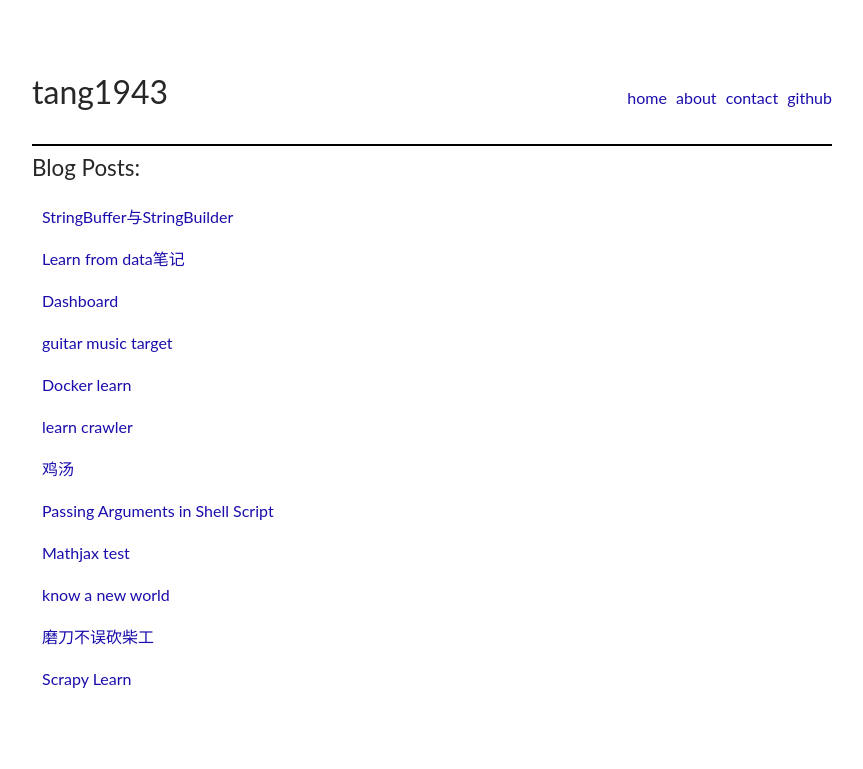
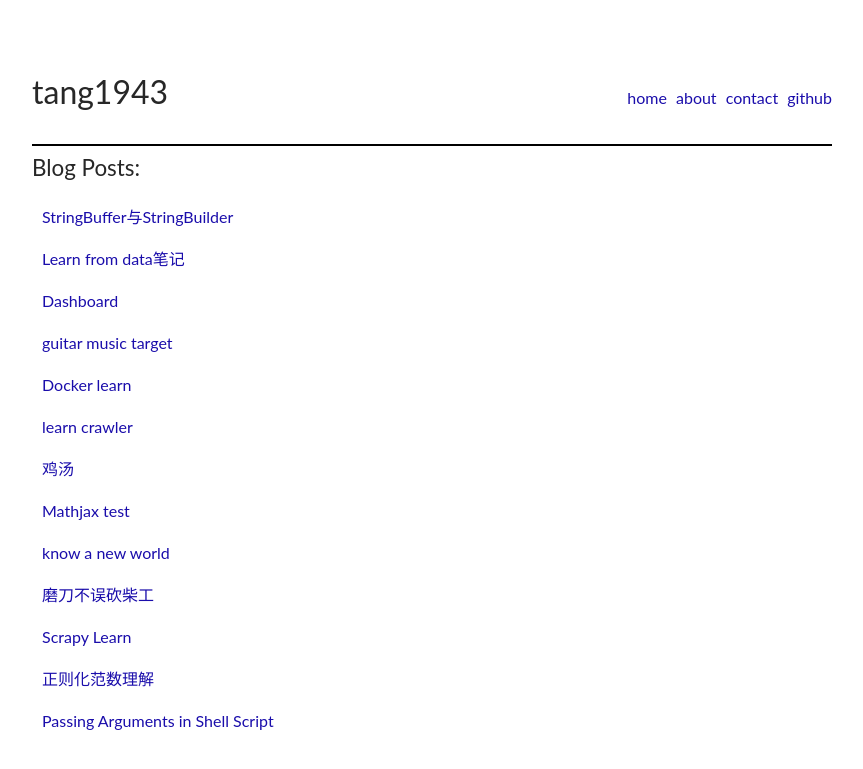
Before and after one commit to tang1943/tang1943.github.io, a Jekyll site: the page built from index.html, in a window 1280 px wide. Shown: the top 769 px of the page, without its empty margins (208-1071 px from the left). Built offline with Jekyll 4.4.1, drawn with Linux system fonts in a browser that asks for light colours.

Commit message:
update norms

```diff
--- a/_blog_posts/norms.md
+++ b/_blog_posts/norms.md
@@ -1,3 +1,10 @@
+---
+title: 正则化范数理解
+date: 2016-10-24
+layout: post
+categories:
+ - 机器学习
+---
 # 正则化
 ### 前提说明
  正则化是机器学习中很重要的减轻过拟合的手段，在loss函数后面加上衡量模型复杂度的相关范数就能防止模型变得过于复杂。经常碰到类似L0、L1、L2范数如何区别的问题。对于非数学专业背景的数学功底辣鸡的我来说，只能是死记住这些范数的含义，达到了真正的知其然而不知其所以然的“境界”...
```
